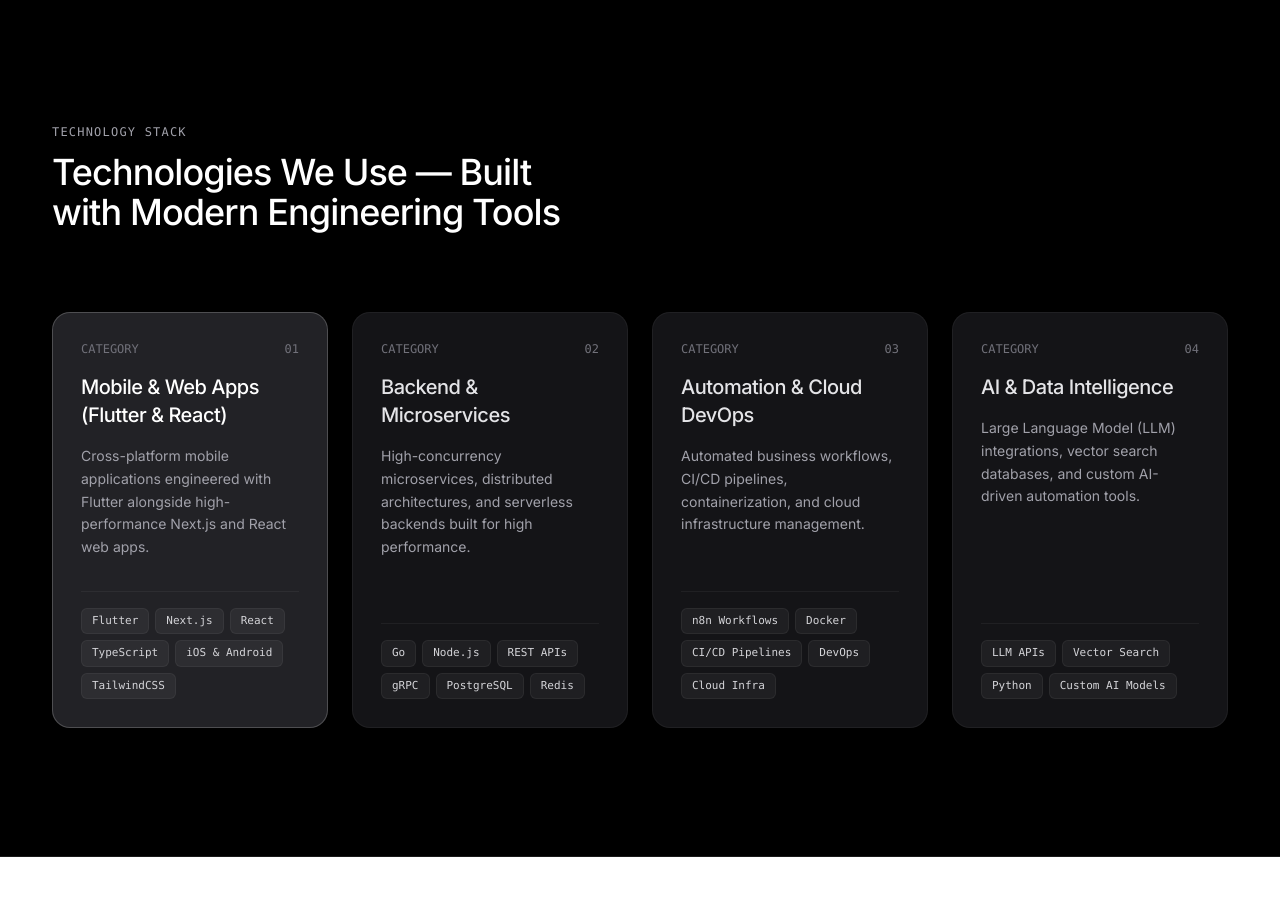
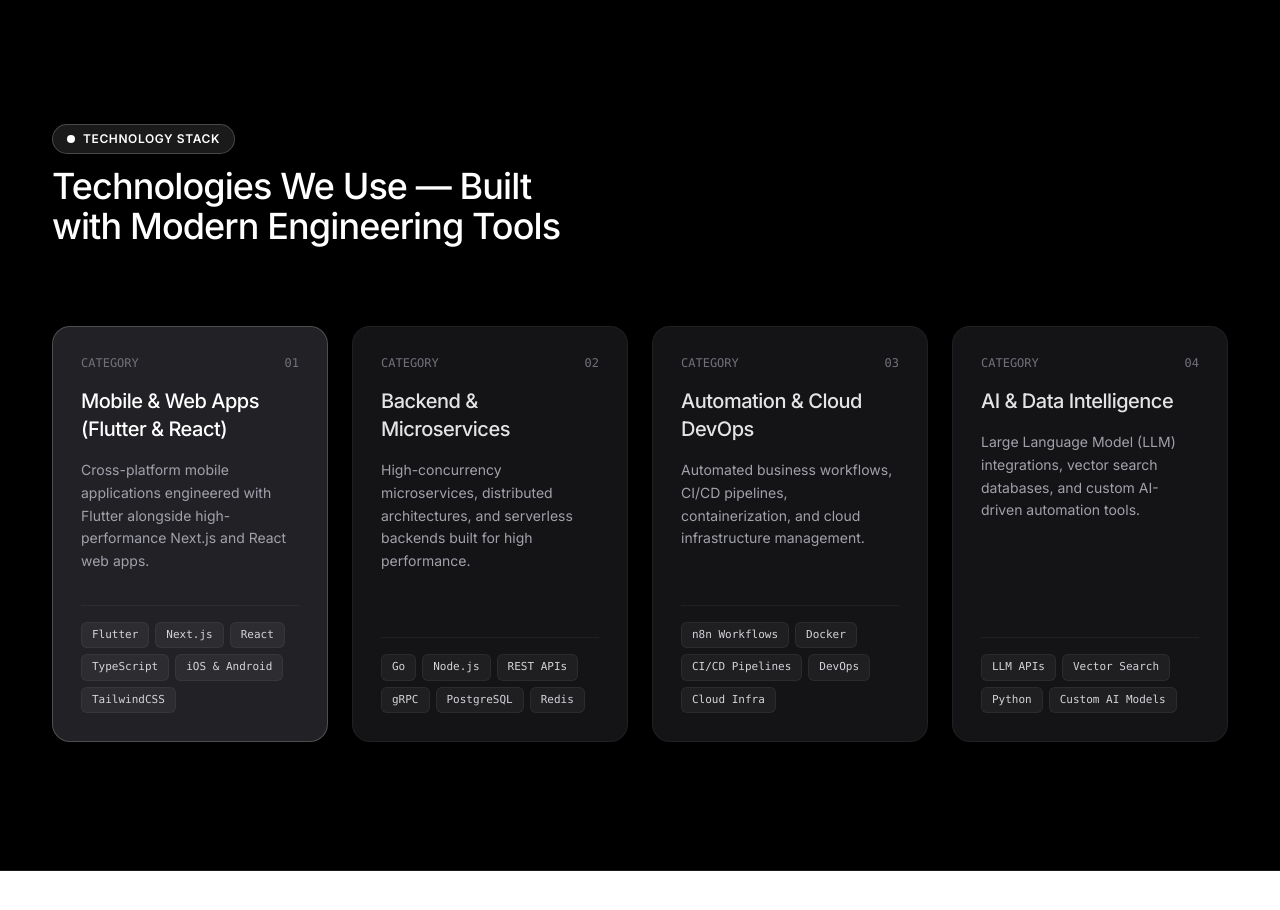
Before and after one commit to RohithER12/dotQ, a Next.js app: page / in a window 1280 px wide. Shown: the part 3640-4550 px from the top of the page. Built offline with nearby package versions, Linux system fonts and the light colour scheme.

Commit message:
07 commit after verify domain ownership

```diff
--- a/app/api/contact/route.ts
+++ b/app/api/contact/route.ts
@@ -131,12 +131,11 @@
 
         // 4. Send email via Resend if API key is present
         if (!apiKey) {
-            console.warn('[CONTACT API WARN] RESEND_API_KEY is not defined in environment. Form submission processed safely.');
-            // Graceful response if API key is pending configuration
-            return NextResponse.json({
-                success: true,
-                message: "Thank you! Your message has been sent successfully. We’ll get back to you shortly.",
-            });
+            console.error('[CONTACT API ERROR] RESEND_API_KEY is missing in environment variables.');
+            return NextResponse.json(
+                { success: false, message: "Email service is currently unavailable. Please try again later or contact us directly." },
+                { status: 500 }
+            );
         }
 
         const resend = new Resend(apiKey);
--- a/components/about/AboutHero.tsx
+++ b/components/about/AboutHero.tsx
@@ -87,7 +87,7 @@
                             initial={mounted ? { opacity: 0, y: 20 } : false}
                             animate={{ opacity: 1, y: 0 }}
                             transition={{ duration: 0.7, delay: 0.3 }}
-                            className="pt-2 flex flex-col sm:flex-row items-stretch sm:items-center gap-4"
+                            className="pt-2 flex flex-col sm:flex-row items-start sm:items-center gap-3.5 sm:gap-4"
                         >
                             <Button href={ABOUT_HERO.primaryCta.href} size="lg" variant="primary" showArrow={true}>
                                 {ABOUT_HERO.primaryCta.text}
--- a/components/about/OurStorySection.tsx
+++ b/components/about/OurStorySection.tsx
@@ -8,8 +8,8 @@
 // Animated Counter component that counts up when scrolled into view
 function AnimatedCounter({ value }: { value: string }) {
     const ref = useRef<HTMLSpanElement>(null);
-    const isInView = useInView(ref, { once: true, margin: '-40px' });
-    const [displayVal, setDisplayVal] = useState('0');
+    const isInView = useInView(ref, { once: true, amount: 0.1 });
+    const [displayVal, setDisplayVal] = useState(value);
 
     useEffect(() => {
         if (!isInView) return;
@@ -23,7 +23,7 @@
         const target = parseFloat(match[1]);
         const suffix = match[2] || '';
         const isDecimal = match[1].includes('.');
-        const duration = 1800; // 1.8s count up animation duration
+        const duration = 1600; // 1.6s count up animation duration
         const startTime = performance.now();
 
         const updateCount = (currentTime: number) => {
@@ -46,6 +46,7 @@
             }
         };
 
+        setDisplayVal(isDecimal ? `0.0${suffix}` : `0${suffix}`);
         requestAnimationFrame(updateCount);
     }, [isInView, value]);
 
--- a/components/contact/ContactLeftGraphic.tsx
+++ b/components/contact/ContactLeftGraphic.tsx
@@ -51,9 +51,9 @@
                 initial={mounted ? { opacity: 0, y: 20 } : false}
                 animate={{ opacity: 1, y: 0 }}
                 transition={{ duration: 0.7, delay: 0.3 }}
-                className="w-full max-w-[280px] sm:max-w-[340px] lg:max-w-[380px] mt-6 space-y-4 text-left"
+                className="w-full max-w-2xl mt-6 space-y-4 text-left"
             >
-                <div className="bg-white/80 backdrop-blur-md p-5 rounded-2xl border border-border-subtle shadow-nova-sm space-y-3">
+                <div className="bg-white/80 backdrop-blur-md p-5 rounded-2xl border border-border-subtle shadow-nova-sm space-y-3 w-full">
                     <div className="flex items-center gap-3">
                         <div className="w-10 h-10 rounded-xl bg-zinc-100 border border-zinc-200 flex items-center justify-center text-zinc-900 flex-shrink-0">
                             <Phone className="w-5 h-5" />
--- a/components/home/DeliveryGrid.tsx
+++ b/components/home/DeliveryGrid.tsx
@@ -2,6 +2,7 @@
 
 import React, { useState, useEffect } from 'react';
 import { motion } from 'framer-motion';
+import SectionHeading from '@/components/ui/SectionHeading';
 import { TECHNOLOGY_CATEGORIES } from '@/lib/constants';
 
 export default function DeliveryGrid() {
@@ -15,27 +16,13 @@
     return (
         <section className="py-24 sm:py-32 bg-black text-white relative border-t border-b border-white/10 overflow-hidden" id="tech-stack">
             <div className="max-w-[1240px] mx-auto px-4 sm:px-6 lg:px-8">
-                {/* Section Title matching Nova dark reference */}
-                <div className="mb-14 sm:mb-20 max-w-4xl">
-                    <motion.p
-                        initial={mounted ? { opacity: 0, y: 10 } : false}
-                        whileInView={{ opacity: 1, y: 0 }}
-                        viewport={{ once: true }}
-                        transition={{ duration: 0.5 }}
-                        className="text-xs font-mono uppercase tracking-widest text-zinc-400 mb-3"
-                    >
-                        TECHNOLOGY STACK
-                    </motion.p>
-                    <motion.h2
-                        initial={mounted ? { opacity: 0, y: 15 } : false}
-                        whileInView={{ opacity: 1, y: 0 }}
-                        viewport={{ once: true }}
-                        transition={{ duration: 0.6, delay: 0.1 }}
-                        className="text-1xl sm:text-3xl lg:text-4xl font-medium tracking-tight text-white font-sans text-balance leading-[1.1]"
-                    >
-                        Technologies We Use — Built with Modern Engineering Tools
-                    </motion.h2>
-                </div>
+                {/* Section Title using standard SectionHeading component */}
+                <SectionHeading
+                    eyebrow="TECHNOLOGY STACK"
+                    title="Technologies We Use — Built with Modern Engineering Tools"
+                    dark={true}
+                    className="mb-14 sm:mb-20 max-w-4xl"
+                />
 
                 {/* 4 Technology Category Cards matching Nova dark style */}
                 <div className="grid grid-cols-1 sm:grid-cols-2 lg:grid-cols-4 gap-4 sm:gap-6">
--- a/components/home/HeroSection.tsx
+++ b/components/home/HeroSection.tsx
@@ -42,7 +42,7 @@
             {/* Left Floating 3D Asset */}
             <motion.div
                 style={{ x: springX, y: springY }}
-                className="hidden sm:block absolute top-12 sm:top-16 left-3 sm:left-6 lg:left-12 w-28 sm:w-36 lg:w-44 pointer-events-none select-none z-0 opacity-90"
+                className="absolute top-4 sm:top-16 left-1 sm:left-6 lg:left-12 w-16 sm:w-36 lg:w-44 pointer-events-none select-none z-0 opacity-70 sm:opacity-90"
             >
                 <motion.div
                     animate={{
@@ -70,7 +70,7 @@
             {/* Right Floating 3D Asset */}
             <motion.div
                 style={{ x: springRightX, y: springRightY }}
-                className="hidden sm:block absolute top-28 sm:top-36 md:top-40 lg:top-48 right-3 sm:right-6 lg:right-12 w-28 sm:w-36 lg:w-44 pointer-events-none select-none z-0 opacity-90"
+                className="absolute top-24 sm:top-36 md:top-40 lg:top-48 right-1 sm:right-6 lg:right-12 w-16 sm:w-36 lg:w-44 pointer-events-none select-none z-0 opacity-70 sm:opacity-90"
             >
                 <motion.div
                     animate={{
--- a/components/layout/MobileMenu.tsx
+++ b/components/layout/MobileMenu.tsx
@@ -36,26 +36,26 @@
         return () => window.removeEventListener('keydown', handleKeyDown);
     }, [onClose]);
 
-    // Drawer list items matching reference design
+    // Available drawer menu items matching site structure
     const drawerItems = [
+        { name: 'About', href: '/about' },
         {
             name: 'Services',
             href: '/services',
             hasDropdown: true,
             subItems: [
-                { name: 'Mobile App Development (Flutter)', href: '/#services' },
-                { name: 'Web Engineering (Next.js)', href: '/#services' },
-                { name: 'Custom Backend Systems', href: '/#services' },
-                { name: 'E-Commerce Solutions', href: '/#services' },
-                { name: 'AI & Automation', href: '/#services' },
+                { name: 'All Services', href: '/services' },
+                { name: 'Web & Mobile App Development', href: '/services#web-mobile-dev' },
+                { name: 'Custom Backend & Microservices', href: '/services#custom-backend' },
+                { name: 'E-Commerce Solutions', href: '/services#ecommerce-dev' },
+                { name: 'Business Automation', href: '/services#business-automation' },
+                { name: 'Performance Engineering', href: '/services#performance-engineering' },
+                { name: 'AI Integration', href: '/services#ai-integration' },
             ],
         },
-        { name: 'Solutions', href: '/#services' },
-        { name: 'Industries', href: '/#services' },
         { name: 'Works', href: '/work' },
-        { name: 'About', href: '/about' },
-        { name: 'Careers', href: '/contact' },
-        { name: 'Partnership', href: '/contact' },
+        { name: 'Process', href: '/#process' },
+        { name: 'Contact', href: '/contact' },
     ];
 
     return (
```
